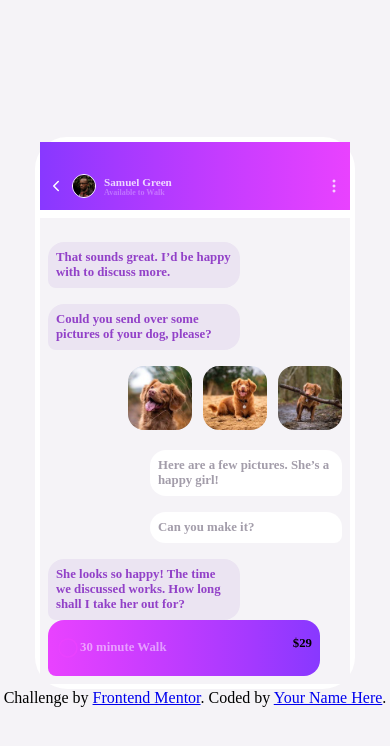
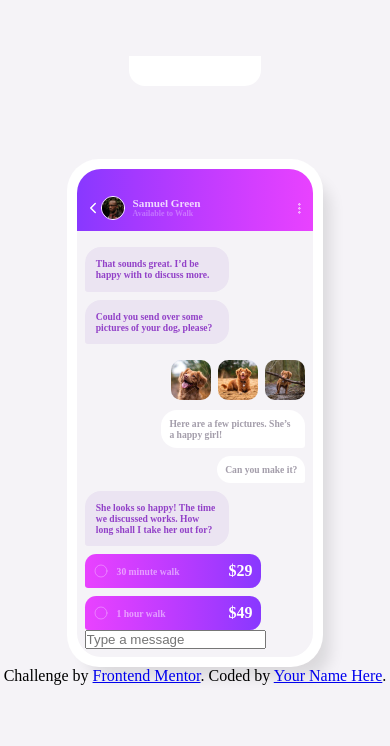
Before and after one commit to LinaEspinosa/chat-app-css-illustration-master, a plain HTML site: page index.html in a window 390 px wide. Drawn offline with nearby package versions, Linux system fonts and the light colour scheme.

Commit message:
Se crea container para dar estilo de phone y se agregan nuevos estilos al mismo

```diff
--- a/css/style.css
+++ b/css/style.css
@@ -29,15 +29,32 @@ body {
     flex-direction: column;
     justify-content: center;
     align-items: center;
+
+}
+
+.white-box{
+    background-color: var(--white);
+    width:8.2rem;
+    height:1.9rem;
+    border-bottom-left-radius: 1rem;
+    border-bottom-right-radius: 1rem;
+    position: absolute;
+    top:3.5rem;
 }
 .container{
-    width: 20rem;
+    width: 16rem;
     border-radius: 2rem;
     background-color: var(--white);
+    padding:.6rem;
+    -webkit-box-shadow: 13px 16px 15px -6px rgba(0,0,0,0.11);
+box-shadow: 13px 16px 15px -6px rgba(0,0,0,0.11);
 }
 
 .chat {
-    margin:5px;
+    overflow: hidden;
+    border-radius: 1.5rem;
+    /* position: relative; */
+    /* margin:1rem; */
 }
 
 .chat .contact {
@@ -46,10 +63,11 @@ body {
     justify-content: space-between;
     background-image: linear-gradient(to left, #e942ff, #d43eff, #bd3bff, #a439ff, #8838ff);
     align-items: center;
-    padding-top: 2rem;
+    padding-top: 1.7rem;
     padding-bottom: .7rem;
     padding-left: .5rem;
     padding-right: .5rem;
+
 }
 
 .chat .contact .left,
@@ -75,6 +93,7 @@ body {
 
 .chat .contact .icon {
     color: var(--white);
+    font-size: .8rem;
 }
 
 .chat .contact .left .img-avatar {
@@ -84,33 +103,36 @@ body {
     border: 1px solid var(--white);
 
 }
+.chat .contact .left .icon-left{
+    color:var(--white);
+}
 
 .chat .contact .left .icon {
-    padding-right: .5rem;
+    padding-right: .3rem;
 }
 
 .chat .content-chat {
     background-color: var(--lightGrayish);
     padding: .5rem;
     font-weight: 700;
-    font-size: .8rem;
+    font-size: .6rem;
     width: 100%;
-    margin-top: .5rem;
     display: flex;
     flex-direction: column;
-    justify-content: space-between
+    justify-content: space-between;
 }
 
 .chat .content-chat .text-received {
-    padding: .5rem;
+    width: 9rem;
+    padding: .7rem;
     background-color: var(--gray);
     color: var(--moderateViolet);
     border-top-left-radius: 1rem;
     border-top-right-radius: 1rem;
-    border-bottom-left-radius: .5rem;
+    border-bottom-left-radius: .2rem;
     border-bottom-right-radius: 1rem;
-    margin-top: 1rem;
-    width: 12rem;
+    margin-top: .5rem;
+    font-weight: 700;
 
 
 }
@@ -124,24 +146,25 @@ body {
 }
 
 .chat .content-chat .message-sent .text-sent {
+    margin-top: .5rem;
     background-color: var(--white);
-    width: 12rem;
+    max-width: 9rem;
+    /* font-size: .6rem; */
     color: var(--darkGrayish);
     padding: .5rem;
-    margin-top: 1rem;
     border-top-left-radius: 1rem;
     border-top-right-radius: 1rem;
     border-bottom-left-radius: 1rem;
-    border-bottom-right-radius: .5rem;
+    border-bottom-right-radius: .2rem;
 
 
 }
 
 .chat .content-chat .message-sent .img-sent {
     background-color: var(--lightGrayish);
-    width: 4rem;
-    height: 4rem;
-    margin-left: .5rem;
+    width: 2.5rem;
+    height: 2.5rem;
+    margin-left: .3rem;
     border-radius: 25%;
     margin-top: 1rem;
 
@@ -151,22 +174,30 @@ body {
 .chat .content-chat .btn-price{
     display: flex;
     justify-content: space-between;
-    width: 17rem;
-    padding:1rem .5rem;
+    align-items: center;
+    width: 11rem;
+    margin-top:.5rem;
+    padding:.5rem .5rem;
     background-image: linear-gradient(to right, #e942ff, #d43eff, #bd3bff, #a439ff, #8838ff);
-    border-top-left-radius: 1rem;
-    border-top-right-radius: 1rem;
-    border-bottom-left-radius: .5rem;
-    border-bottom-right-radius: 1rem;
+    border-top-left-radius: .7rem;
+    border-top-right-radius: .7rem;
+    border-bottom-left-radius: .2rem;
+    border-bottom-right-radius: .7rem;
 }
 
-.chat .content-chat .btn-price .left .price-text{
+.chat .content-chat .btn-price .left .description{
     color:rgba(255,255,255,0.5);
     display: flex;
     align-items: center;
 }
-.chat .content-chat .btn-price .left .price-text .icon {
-    font-size:1.5rem;
-    color:rgba(233, 66, 255, 1);
-    font-weight: ;
+.chat .content-chat .btn-price .left .description .icon {
+    font-size:1rem;
+    color:rgba(255, 255, 255, 0.3);
+    padding-right: .5rem;
+
 }
+
+.chat .content-chat .btn-price .right{
+    color:var(--white);
+    font-size:1rem;
+}
--- a/index.html
+++ b/index.html
@@ -19,11 +19,12 @@
 </head>
 
 <body>
+  <div class="white-box"></div>
   <div class="container">
     <div class="chat">
       <div class="contact">
         <div class="left">
-          <ion-icon class="icon" name="chevron-back-outline"></ion-icon>
+          <ion-icon class="icon-left" name="chevron-back-outline"></ion-icon>
           <img class="img-avatar" src="./assets/images/avatar.jpg" alt="img-contacto">
           <h5 class="name">Samuel Green
             <span class="name-text">Available to Walk</span>
@@ -65,14 +66,28 @@
 
         <div class="btn-price">
           <div class="left">
-            <p class="price-text">
+            <p class="description">
               <ion-icon class="icon" name="ellipse-outline"></ion-icon>
-              30 minute Walk
+              30 minute walk
             </p>
           </div>
           <div class="right">
             <span>$29</span>
           </div>
+        </div>
+        <div class="btn-price">
+          <div class="left">
+            <p class="description">
+              <ion-icon class="icon" name="ellipse-outline"></ion-icon>
+              1 hour walk
+            </p>
+          </div>
+          <div class="right">
+            <span>$49</span>
+          </div>
+        </div>
+        <div class="input-message">
+          <input type="text" placeholder="Type a message" >
         </div>
 
         <!-- <div class="price-time">
```
